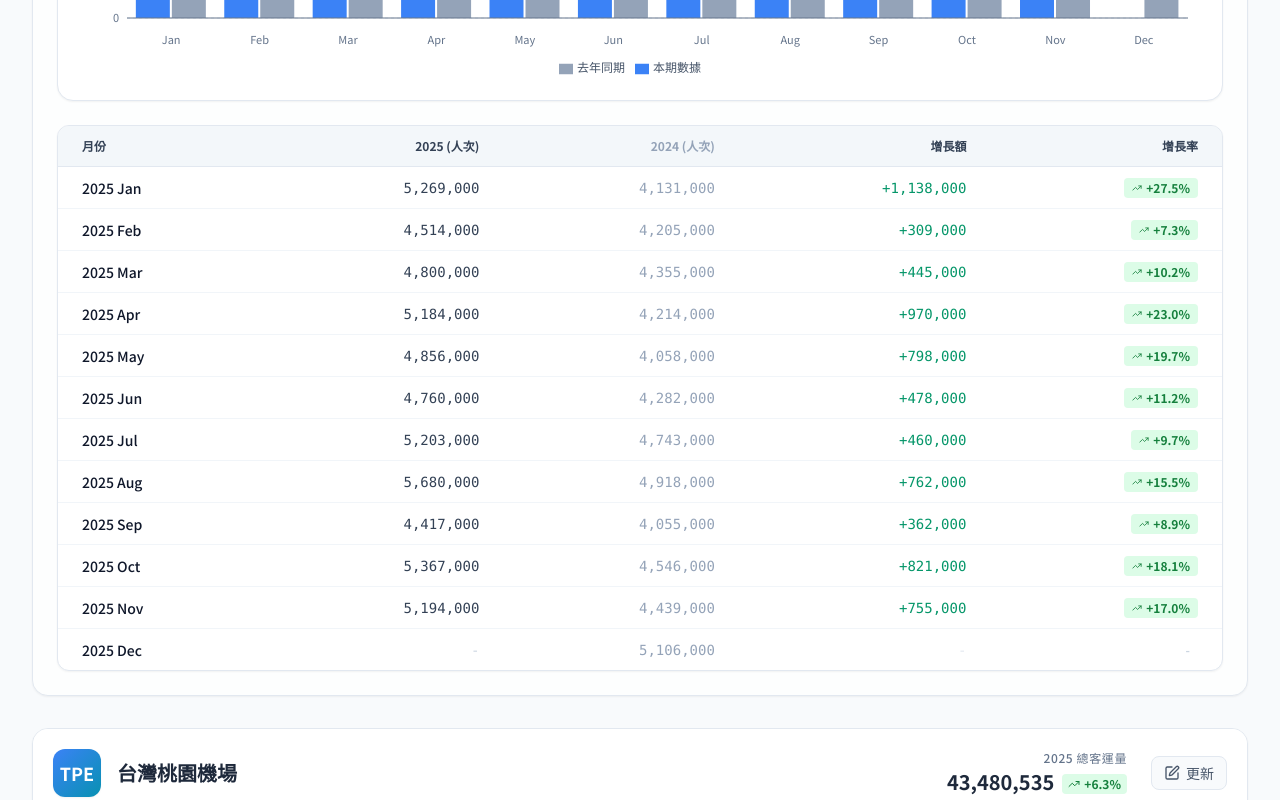
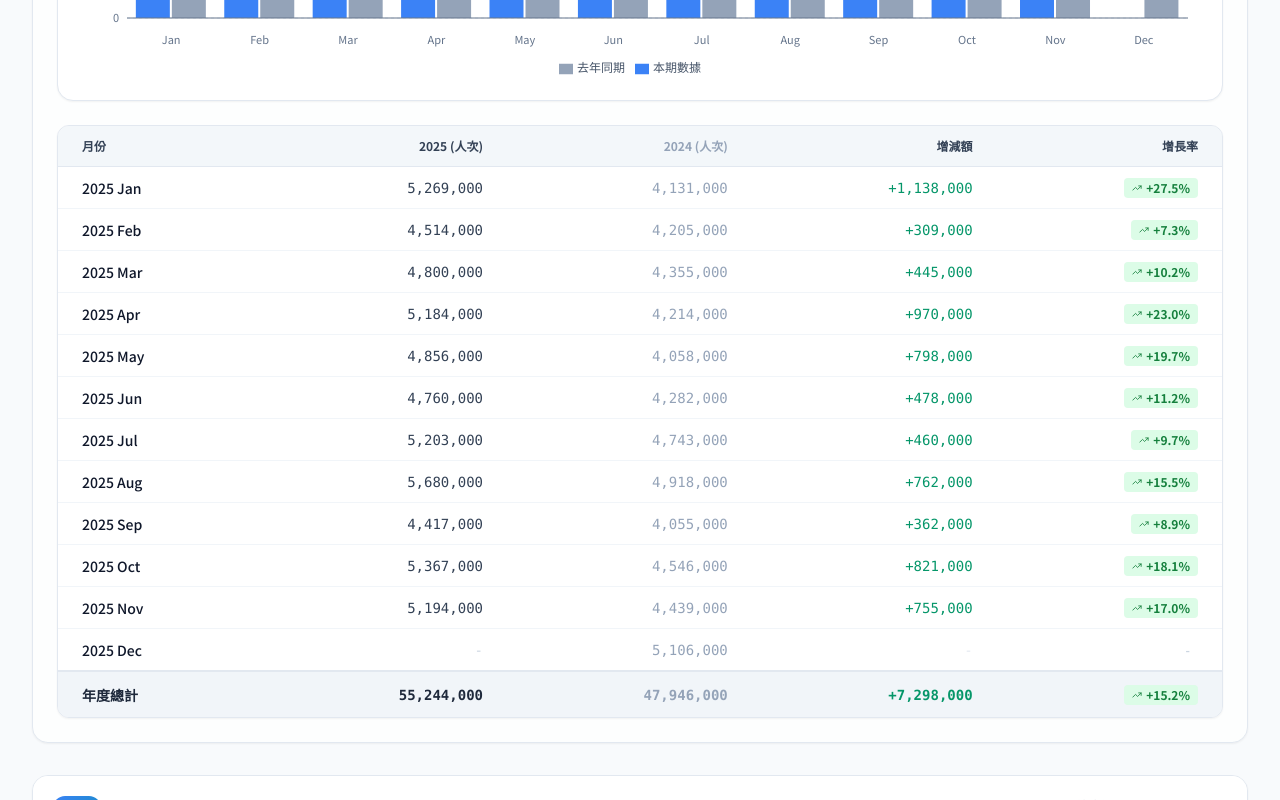
Before and after one commit to Alexalex007/airportstatistics, a React (Vite) app: page / in a window 1280 px wide. Shown: the part 820-1620 px from the top of the page. Built offline with nearby package versions, Linux system fonts and the light colour scheme.

Commit message:
feat: Add airport passenger statistics to footer
Calculates and displays total passenger sums, differences, and growth rates for airport data in the table footer. This provides a quick overview of aggregate passenger traffic.

```diff
--- a/App.tsx
+++ b/App.tsx
@@ -254,6 +254,27 @@ const App: React.FC = () => {
               const totalPassengers = calculateTotal(state?.data || null);
               const growthRate = calculateGrowth(state?.data || null);
 
+              // Calculate footer statistics
+              let footerCurrentSum = 0;
+              let footerPrevSum = 0;
+              let hasFooterData = false;
+
+              if (state?.data?.chartData) {
+                state.data.chartData.forEach(item => {
+                  if (item.passengers > 0) {
+                     footerCurrentSum += item.passengers;
+                     if (item.comparison) footerPrevSum += item.comparison;
+                     hasFooterData = true;
+                  }
+                });
+              }
+
+              const footerDiff = footerCurrentSum - footerPrevSum;
+              const footerDiffRounded = Math.round(footerDiff / 1000) * 1000;
+              const footerGrowthStr = (hasFooterData && footerPrevSum > 0)
+                ? ((footerCurrentSum - footerPrevSum) / footerPrevSum * 100).toFixed(1)
+                : '-';
+
               return (
                 <div key={airport.code} className="bg-white dark:bg-slate-900 rounded-2xl shadow-sm border border-slate-200 dark:border-slate-800 overflow-hidden animate-fade-in transition-all relative group hover:shadow-md dark:hover:shadow-slate-800/50">
 
@@ -369,7 +390,7 @@ const App: React.FC = () => {
                                         <th className="px-4 sm:px-6 py-3 whitespace-nowrap">月份</th>
                                         <th className="px-4 sm:px-6 py-3 text-right whitespace-nowrap">{selectedYear} (人次)</th>
                                         <th className="px-4 sm:px-6 py-3 text-right whitespace-nowrap text-slate-400 dark:text-slate-500">{selectedYear - 1} (人次)</th>
-                                        <th className="px-4 sm:px-6 py-3 text-right whitespace-nowrap">增長額</th>
+                                        <th className="px-4 sm:px-6 py-3 text-right whitespace-nowrap">增減額</th>
                                         <th className="px-4 sm:px-6 py-3 text-right whitespace-nowrap">增長率</th>
                                       </tr>
                                     </thead>
@@ -423,6 +444,35 @@ const App: React.FC = () => {
                                           );
                                       })}
                                     </tbody>
+                                    <tfoot className="bg-slate-100 dark:bg-slate-800 font-bold border-t-2 border-slate-200 dark:border-slate-700">
+                                      <tr>
+                                        <td className="px-4 sm:px-6 py-3 text-slate-800 dark:text-slate-100">年度總計</td>
+                                        <td className="px-4 sm:px-6 py-3 text-right font-mono text-slate-800 dark:text-slate-100">
+                                          {new Intl.NumberFormat('zh-TW').format(footerCurrentSum)}
+                                        </td>
+                                        <td className="px-4 sm:px-6 py-3 text-right font-mono text-slate-400 dark:text-slate-500">
+                                          {footerPrevSum > 0 ? new Intl.NumberFormat('zh-TW').format(footerPrevSum) : '-'}
+                                        </td>
+                                        <td className="px-4 sm:px-6 py-3 text-right font-mono">
+                                          {hasFooterData && footerPrevSum > 0 ? (
+                                            <span className={footerDiffRounded >= 0 ? 'text-emerald-600 dark:text-emerald-400' : 'text-red-500 dark:text-red-400'}>
+                                              {footerDiffRounded > 0 ? '+' : ''}{new Intl.NumberFormat('zh-TW').format(footerDiffRounded)}
+                                            </span>
+                                          ) : <span className="text-slate-300 dark:text-slate-600">-</span>}
+                                        </td>
+                                        <td className="px-4 sm:px-6 py-3 text-right">
+                                            <span className={`inline-flex items-center px-2 py-0.5 rounded text-xs font-bold ${
+                                                  footerGrowthStr === '-' ? 'text-slate-300 dark:text-slate-600' :
+                                                  parseFloat(footerGrowthStr) > 0
+                                                    ? 'bg-green-100 text-green-700 dark:bg-green-900/30 dark:text-green-400'
+                                                    : 'bg-red-100 text-red-700 dark:bg-red-900/30 dark:text-red-400'
+                                                }`}>
+                                              {footerGrowthStr !== '-' && parseFloat(footerGrowthStr) > 0 ? <TrendingUp size={10} className="mr-1"/> : null}
+                                              {footerGrowthStr !== '-' ? (parseFloat(footerGrowthStr) > 0 ? '+' : '') + footerGrowthStr + '%' : '-'}
+                                            </span>
+                                        </td>
+                                      </tr>
+                                    </tfoot>
                                   </table>
                                 </div>
                              </div>
```
